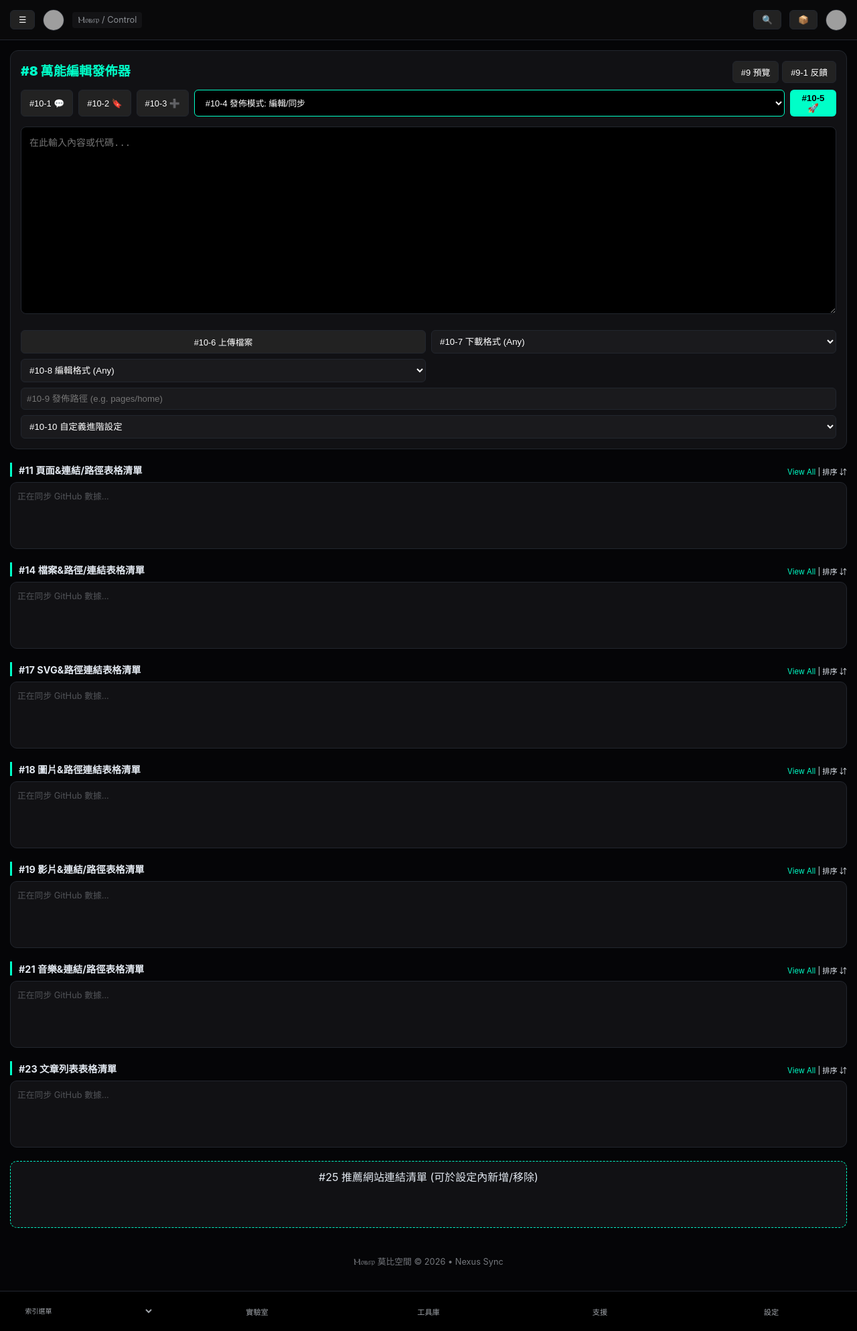
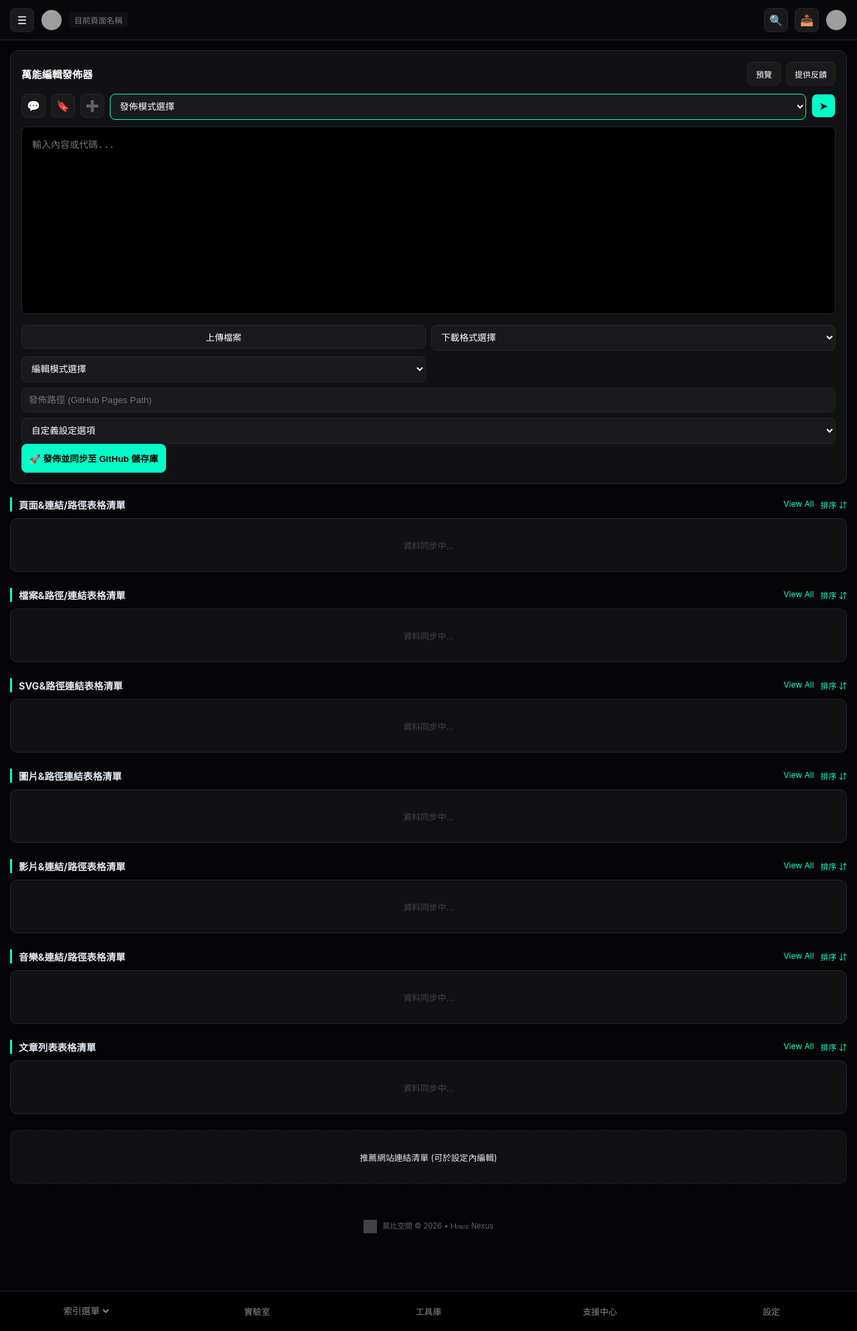
Before and after one commit to mobsp/mobsp.github.io, a Jekyll site: the page app/index.html, which Jekyll copies as it is, in a window 1280 px wide. Shown: the whole page at 67% size. Built offline with Jekyll 4.4.1, drawn with Linux system fonts in a browser that asks for light colours; grey boxes are pictures that could not be loaded.

Commit message:
更新 index.html

```diff
--- a/app/index.html
+++ b/app/index.html
@@ -8,7 +8,7 @@
     <title>Ⲙ𝔬ⲃⳝ𝔭 Nexus Sync</title>
 
     <style>
-        /* --- 1. CSS 變數與基礎設定 --- */
+        /* --- 基礎美學設定 --- */
         :root {
             --bg: #050507;
             --card: #111114;
@@ -21,239 +21,242 @@
             --safe-bottom: env(safe-area-inset-bottom);
         }
 
-        * { box-sizing: border-box; -webkit-font-smoothing: antialiased; -webkit-tap-highlight-color: transparent; }
+        * { box-sizing: border-box; -webkit-font-smoothing: antialiased; }
 
         body, html {
             margin: 0; padding: 0; height: 100%; width: 100%;
             background: var(--bg); color: var(--text);
-            font-family: -apple-system, BlinkMacSystemFont, "Segoe UI", Roboto, sans-serif;
-            overflow: hidden; /* 防止全域滑動 */
+            font-family: -apple-system, BlinkMacSystemFont, "Segoe UI", sans-serif;
+            overflow: hidden; /* 防止全域縮放與隨意滑動 */
         }
 
-        /* --- 2. 佈局架構 (固定頁首頁尾) --- */
         #nexus-app {
             display: grid;
             grid-template-rows: calc(var(--header-h) + var(--safe-top)) 1fr calc(var(--footer-h) + var(--safe-bottom));
             height: 100vh;
         }
 
-        /* 頂部頁首 (1-6) */
+        /* --- 頁首 (Header) --- */
         .mobi-header {
             display: flex; justify-content: space-between; align-items: center;
             padding: var(--safe-top) 15px 0;
-            background: rgba(10, 10, 12, 0.9);
+            background: rgba(10, 10, 12, 0.95);
             backdrop-filter: blur(15px);
             border-bottom: 1px solid var(--border);
             z-index: 1000;
         }
 
-        .header-left, .header-right { display: flex; align-items: center; gap: 12px; }
+        .header-group { display: flex; align-items: center; gap: 10px; }
         .brand-logo { width: 32px; height: 32px; border-radius: 50%; cursor: pointer; border: 1px solid var(--border); }
-        .symbol { color: var(--accent); font-weight: 900; font-size: 1.2rem; }
-        .breadcrumb { font-size: 0.8rem; opacity: 0.6; background: #1a1a1d; padding: 4px 8px; border-radius: 4px; }
+        .symbol { color: var(--accent); font-weight: 900; font-size: 1.1rem; }
+        .breadcrumb { font-size: 0.75rem; opacity: 0.5; background: #1a1a1d; padding: 3px 8px; border-radius: 4px; }
 
-        /* 中間滾動區 */
+        /* --- 主滾動區 --- */
         .mobi-main {
             overflow-y: auto; overflow-x: hidden;
             padding: 15px;
             -webkit-overflow-scrolling: touch;
         }
 
-        /* --- 3. 編輯器模組 (8-10) --- */
+        /* --- 編輯器主體 --- */
         .universal-editor {
             background: var(--card); border: 1px solid var(--border);
-            border-radius: 12px; padding: 15px; margin-bottom: 20px;
+            border-radius: 12px; padding: 16px; margin-bottom: 20px;
         }
 
-        .module-header { display: flex; justify-content: space-between; margin-bottom: 10px; }
-        .editor-core { display: flex; flex-direction: column; gap: 10px; }
+        .module-header { display: flex; justify-content: space-between; align-items: center; margin-bottom: 12px; }
+        .module-title { font-weight: bold; font-size: 0.95rem; color: #fff; }
 
-        .toolbar-top { display: flex; gap: 8px; overflow-x: auto; padding-bottom: 5px; }
-        .tool-btn { background: #222; border: 1px solid var(--border); color: #fff; padding: 6px 12px; border-radius: 6px; font-size: 0.8rem; white-space: nowrap; }
+        .toolbar-top { display: flex; gap: 8px; margin-bottom: 10px; overflow-x: auto; }
+        .icon-btn {
+            background: #1a1a1d; border: 1px solid var(--border); color: #fff;
+            width: 36px; height: 36px; border-radius: 8px; display: flex; align-items: center; justify-content: center;
+            cursor: pointer; transition: 0.2s;
+        }
+        .icon-btn:hover { border-color: var(--accent); color: var(--accent); }
 
         textarea {
             width: 100%; height: 280px; background: #000; color: var(--accent);
-            border: 1px solid var(--border); border-radius: 8px; padding: 12px;
-            font-family: 'Fira Code', monospace; font-size: 14px; outline: none;
+            border: 1px solid var(--border); border-radius: 8px; padding: 15px;
+            font-family: 'Fira Code', monospace; font-size: 14px; outline: none; resize: none;
         }
 
         #preview-area {
-            width: 100%; min-height: 280px; background: #0a0a0c;
-            border: 1px solid var(--accent); border-radius: 8px; padding: 12px;
+            width: 100%; min-height: 280px; background: #08080a;
+            border: 1px solid var(--accent); border-radius: 8px; padding: 15px;
         }
 
-        .editor-footer-controls { display: grid; grid-template-columns: 1fr 1fr; gap: 8px; margin-top: 10px; }
+        .editor-footer { display: grid; grid-template-columns: 1fr 1fr; gap: 8px; margin-top: 12px; }
         .full-width { grid-column: span 2; }
 
         input, select {
             background: #1a1a1d; border: 1px solid var(--border); color: #fff;
-            padding: 8px; border-radius: 6px; outline: none; width: 100%;
+            padding: 10px; border-radius: 8px; outline: none; font-size: 0.85rem;
         }
 
-        .btn-primary { background: var(--accent); color: #000; font-weight: bold; border: none; padding: 10px; border-radius: 6px; cursor: pointer; }
+        .publish-btn {
+            background: var(--accent); color: #000; font-weight: bold; border: none;
+            padding: 12px; border-radius: 8px; cursor: pointer; display: flex; align-items: center; justify-content: center; gap: 8px;
+        }
 
-        /* --- 4. 動態表格列表 (11-24) --- */
-        .asset-section { margin-bottom: 20px; }
-        .section-header { display: flex; justify-content: space-between; align-items: flex-end; margin-bottom: 8px; border-left: 3px solid var(--accent); padding-left: 10px; }
-        .table-body { background: var(--card); border: 1px solid var(--border); border-radius: 10px; min-height: 100px; padding: 10px; }
+        /* --- 列表項目樣式 --- */
+        .asset-section { margin-bottom: 24px; }
+        .section-header { display: flex; justify-content: space-between; align-items: center; margin-bottom: 10px; }
+        .list-title { font-size: 0.9rem; font-weight: bold; color: var(--text); border-left: 3px solid var(--accent); padding-left: 10px; }
+        .list-ops { font-size: 0.75rem; color: var(--accent); cursor: pointer; display: flex; gap: 10px; }
 
-        /* --- 5. 底部導覽列 --- */
+        .table-container {
+            background: var(--card); border: 1px solid var(--border);
+            border-radius: 10px; min-height: 80px; padding: 15px;
+            display: flex; align-items: center; justify-content: center; color: #444; font-size: 0.8rem;
+        }
+
+        /* --- 底部導覽 (Footer) --- */
         .mobi-footer {
             display: grid; grid-template-columns: repeat(5, 1fr);
             background: #000; border-top: 1px solid var(--border);
             padding-bottom: var(--safe-bottom);
         }
-        .nav-item { display: flex; flex-direction: column; align-items: center; justify-content: center; font-size: 0.7rem; opacity: 0.7; cursor: pointer; }
-        .nav-item:hover { color: var(--accent); opacity: 1; }
+        .nav-item { display: flex; align-items: center; justify-content: center; font-size: 0.8rem; color: #888; cursor: pointer; }
+        .nav-item.active { color: var(--accent); }
 
-        /* 通用元件 */
         .hidden { display: none !important; }
-        .icon-svg { width: 20px; height: 20px; fill: currentColor; }
     </style>
 </head>
 <body>
 
 <div id="nexus-app">
     <header class="mobi-header">
-        <div class="header-left">
-            <div id="hamburger" class="tool-btn">☰</div>
-            <img src="https://github.com/mobsp.png" class="brand-logo" alt="Logo">
-            <span class="breadcrumb">Ⲙ𝔬ⲃⳝ𝔭 / Control</span>
+        <div class="header-group">
+            <div class="icon-btn">☰</div>
+            <img src="https://github.com/mobsp.png" class="brand-logo" onclick="location.reload()">
+            <span class="breadcrumb">目前頁面名稱</span>
         </div>
-        <div class="header-right">
-            <span class="tool-btn">🔍</span>
-            <span class="tool-btn" onclick="Nexus.backup()" title="備份還原">📦</span>
-            <img src="https://github.com/mobsp.png" class="brand-logo" alt="Logo">
+        <div class="header-group">
+            <div class="icon-btn">🔍</div>
+            <div class="icon-btn" onclick="Nexus.backup()" title="備份還原">📥</div>
+            <img src="https://github.com/mobsp.png" class="brand-logo">
         </div>
     </header>
 
     <main class="mobi-main">
         <section class="universal-editor">
             <div class="module-header">
-                <span class="symbol">#8 萬能編輯發佈器</span>
-                <div style="display:flex; gap:5px;">
-                    <button class="tool-btn" onclick="Nexus.togglePreview()">#9 預覽</button>
-                    <button class="tool-btn" onclick="Nexus.feedback()">#9-1 反饋</button>
+                <span class="module-title">萬能編輯發佈器</span>
+                <div style="display:flex; gap:8px;">
+                    <button class="icon-btn" style="width:auto; padding:0 12px; font-size:12px;" onclick="Nexus.togglePreview()">預覽</button>
+                    <button class="icon-btn" style="width:auto; padding:0 12px; font-size:12px;" onclick="Nexus.feedback()">提供反饋</button>
                 </div>
             </div>
 
             <div class="editor-core">
                 <div class="toolbar-top">
-                    <button class="tool-btn">#10-1 💬</button>
-                    <button class="tool-btn" onclick="Nexus.modal('範本庫')">#10-2 🔖</button>
-                    <button class="tool-btn">#10-3 ➕</button>
-                    <select id="pub-mode" class="tool-btn" style="background:#000; border-color:var(--accent)">
-                        <option>#10-4 發佈模式: 編輯/同步</option>
-                        <option>新增資產</option>
-                        <option>移除路徑</option>
+                    <div class="icon-btn" title="留言備註">💬</div>
+                    <div class="icon-btn" title="範本庫" onclick="Nexus.toast('開啟範本庫')">🔖</div>
+                    <div class="icon-btn" title="插入項目">➕</div>
+                    <select style="flex:1; border-color:var(--accent)">
+                        <option>發佈模式選擇</option>
+                        <option>新增資產模式</option>
+                        <option>移除內容模式</option>
                     </select>
-                    <button class="btn-primary" style="padding:5px 15px">#10-5 🚀</button>
+                    <div class="icon-btn" style="background:var(--accent); color:#000;">➤</div>
                 </div>
 
-                <div id="editor-container">
-                    <textarea id="main-editor" placeholder="在此輸入內容或代碼..."></textarea>
+                <div id="editor-wrapper">
+                    <textarea id="main-editor" placeholder="輸入內容或代碼..."></textarea>
                     <div id="preview-area" class="hidden"></div>
                 </div>
 
-                <div class="editor-footer-controls">
-                    <button class="tool-btn" onclick="document.getElementById('upload').click()">#10-6 上傳檔案</button>
-                    <input type="file" id="upload" class="hidden">
+                <div class="editor-footer">
+                    <button class="icon-btn" style="width:100%" onclick="document.getElementById('f-up').click()">上傳檔案</button>
+                    <input type="file" id="f-up" class="hidden">
 
-                    <select><option>#10-7 下載格式 (Any)</option></select>
-                    <select><option>#10-8 編輯格式 (Any)</option></select>
-                    <input type="text" placeholder="#10-9 發佈路徑 (e.g. pages/home)" class="full-width">
-                    <select class="full-width"><option>#10-10 自定義進階設定</option></select>
+                    <select><option>下載格式選擇</option></select>
+                    <select><option>編輯模式選擇</option></select>
+                    <input type="text" placeholder="發佈路徑 (GitHub Pages Path)" class="full-width">
+                    <select class="full-width"><option>自定義設定選項</option></select>
                 </div>
+
+                <button class="publish-btn full-width" onclick="Nexus.publish()">
+                    🚀 發佈並同步至 GitHub 儲存庫
+                </button>
             </div>
         </section>
 
-        <div id="dynamic-sections"></div>
+        <div id="nexus-lists"></div>
 
         <section class="asset-section">
-            <div class="table-body" style="text-align:center; border: 1px dashed var(--accent)">
-                #25 推薦網站連結清單 (可於設定內新增/移除)
+            <div class="table-container" style="border-style: dashed; color:var(--text)">
+                推薦網站連結清單 (可於設定內編輯)
             </div>
         </section>
 
-        <footer style="text-align:center; padding: 20px; font-size: 0.8rem; opacity: 0.5;" onclick="location.href='https://github.com/mobsp'">
-            Ⲙ𝔬ⲃⳝ𝔭 莫比空間 © 2026 • Nexus Sync
-        </footer>
+        <div style="text-align:center; padding:30px 0; opacity:0.4; font-size:0.7rem;" onclick="location.href='https://github.com/mobsp'">
+            <img src="https://github.com/mobsp.png" style="width:20px; vertical-align:middle; margin-right:5px; filter:grayscale(1)">
+            莫比空間 © 2026 • Ⲙ𝔬ⲃⳝ𝔭 Nexus
+        </div>
     </main>
 
     <nav class="mobi-footer">
         <div class="nav-item">
-            <select style="width:80%; font-size:10px; background:none; border:none; color:inherit;">
+            <select style="background:none; border:none; width:auto; padding:0; color:inherit;">
                 <option>索引選單</option>
                 <option>部落格</option>
                 <option>音樂頻道</option>
+                <option>Shorts</option>
             </select>
         </div>
         <div class="nav-item">實驗室</div>
         <div class="nav-item">工具庫</div>
-        <div class="nav-item">支援</div>
+        <div class="nav-item">支援中心</div>
         <div class="nav-item">設定</div>
     </nav>
 </div>
 
-<div id="nexus-modal" class="hidden" style="position:fixed; inset:0; background:rgba(0,0,0,0.9); z-index:9999; padding:40px;">
-    <div id="modal-body" style="background:var(--card); height:100%; border-radius:15px; padding:20px; position:relative;">
-        <button onclick="Nexus.closeModal()" style="position:absolute; right:15px; top:15px;" class="tool-btn">關閉</button>
-        <div id="modal-content"></div>
-    </div>
-</div>
+<script>
+    const Nexus = {
+        state: { initialContent: "", isPreview: false },
 
-<script>
-    /* --- 6. JS 核心邏輯 (Nexus Engine) --- */
-    const Nexus = {
-        config: {
-            initialData: "", // 儲存最初讀取版本
-            isShowingPreview: false
+        init() {
+            this.renderLayout();
+            this.state.initialContent = document.getElementById('main-editor').value;
+            console.log("Ⲙ𝔬ⲃⳝ𝔭 系統就緒");
         },
 
-        init() {
-            console.log("Ⲙ𝔬ⲃⳝ𝔭 Nexus Sync 啟動...");
-            this.renderLists();
-            this.config.initialData = document.getElementById('main-editor').value;
-            this.loadSvgs();
-        },
-
-        // 渲染 11/14/17/18/19/21/23 列表
-        renderLists() {
-            const listTypes = [
-                { id: 11, name: "頁面&連結/路徑表格清單" },
-                { id: 14, name: "檔案&路徑/連結表格清單" },
-                { id: 17, name: "SVG&路徑連結表格清單" },
-                { id: 18, name: "圖片&路徑連結表格清單" },
-                { id: 19, name: "影片&連結/路徑表格清單" },
-                { id: 21, name: "音樂&連結/路徑表格清單" },
-                { id: 23, name: "文章列表表格清單" }
+        renderLayout() {
+            const listConfigs = [
+                { title: "頁面&連結/路徑表格清單" },
+                { title: "檔案&路徑/連結表格清單" },
+                { title: "SVG&路徑連結表格清單" },
+                { title: "圖片&路徑連結表格清單" },
+                { title: "影片&連結/路徑表格清單" },
+                { title: "音樂&連結/路徑表格清單" },
+                { title: "文章列表表格清單" }
             ];
 
-            const container = document.getElementById('dynamic-sections');
-            container.innerHTML = listTypes.map(item => `
+            document.getElementById('nexus-lists').innerHTML = listConfigs.map(config => `
                 <section class="asset-section">
                     <div class="section-header">
-                        <span style="font-size:0.9rem; font-weight:bold;">#${item.id} ${item.name}</span>
-                        <div style="font-size:0.7rem;">
-                            <span style="cursor:pointer; color:var(--accent)">View All</span> |
-                            <span style="cursor:pointer">排序 ⇵</span>
+                        <span class="list-title">${config.title}</span>
+                        <div class="list-ops">
+                            <span onclick="Nexus.toast('查看所有項目')">View All</span>
+                            <span>排序 ⇵</span>
                         </div>
                     </div>
-                    <div class="table-body" id="section-body-${item.id}">
-                        <div style="opacity:0.3; font-size:0.8rem">正在同步 GitHub 數據...</div>
+                    <div class="table-container">
+                        資料同步中...
                     </div>
                 </section>
             `).join('');
         },
 
-        // #9 預覽切換
         togglePreview() {
             const editor = document.getElementById('main-editor');
             const preview = document.getElementById('preview-area');
-            this.config.isShowingPreview = !this.config.isShowingPreview;
+            this.state.isPreview = !this.state.isPreview;
 
-            if (this.config.isShowingPreview) {
-                preview.innerHTML = `<div style="color:var(--accent)">[PREVIEW MODE]</div>` + editor.value.replace(/\n/g, '<br>');
+            if(this.state.isPreview) {
+                preview.innerHTML = editor.value.replace(/\n/g, '<br>') || "無預覽內容";
                 editor.classList.add('hidden');
                 preview.classList.remove('hidden');
             } else {
@@ -262,48 +265,23 @@
             }
         },
 
-        // #5 備份功能
         backup() {
-            const current = document.getElementById('main-editor').value;
-            const confirmAction = confirm("要還原至最初讀取版本，還是備份當前內容？\nOK: 還原最初版\nCancel: 備份當前版");
-            if(confirmAction) {
-                document.getElementById('main-editor').value = this.config.initialData;
-                alert("已還原至最初版本");
-            } else {
-                this.config.initialData = current;
-                alert("當前內容已設為新的備份點");
+            if(confirm("確定要將當前編輯框內容重置為最初讀取的版本嗎？")) {
+                document.getElementById('main-editor').value = this.state.initialContent;
             }
         },
 
-        // #9-1 反饋功能
-        feedback() {
-            const mail = "mailto:mobsp@example.com?subject=Feedback for Ⲙ𝔬ⲃⳝ𝔭";
-            window.location.href = mail;
+        publish() {
+            this.toast("🚀 正在執行 GitHub Action 同步腳本...");
         },
 
-        // 彈窗系統
-        modal(title) {
-            const m = document.getElementById('nexus-modal');
-            document.getElementById('modal-content').innerHTML = `<h3>${title}</h3><p>內容正在從 GitHub API 加載...</p>`;
-            m.classList.remove('hidden');
+        feedback() {
+            window.location.href = "mailto:mobsp@github.io?subject=反饋給莫比空間";
         },
-        closeModal() { document.getElementById('nexus-modal').classList.add('hidden'); },
 
-        // SVG 自適應加載器
-        async loadSvgs() {
-            // 優先從你的 Repo 抓取，失敗則使用內建適配
-            const svgUrl = "https://api.github.com/repos/mobsp/mobsp.github.io/contents/assets/icon/svg";
-            try {
-                const res = await fetch(svgUrl);
-                const data = await res.json();
-                console.log("SVG Assets 已同步:", data.length);
-            } catch (e) {
-                console.warn("無法連接 GitHub API，啟用本地備用 SVG 方案");
-            }
-        }
+        toast(msg) { alert(msg); }
     };
 
-    // 啟動系統
     Nexus.init();
 </script>
 
```
